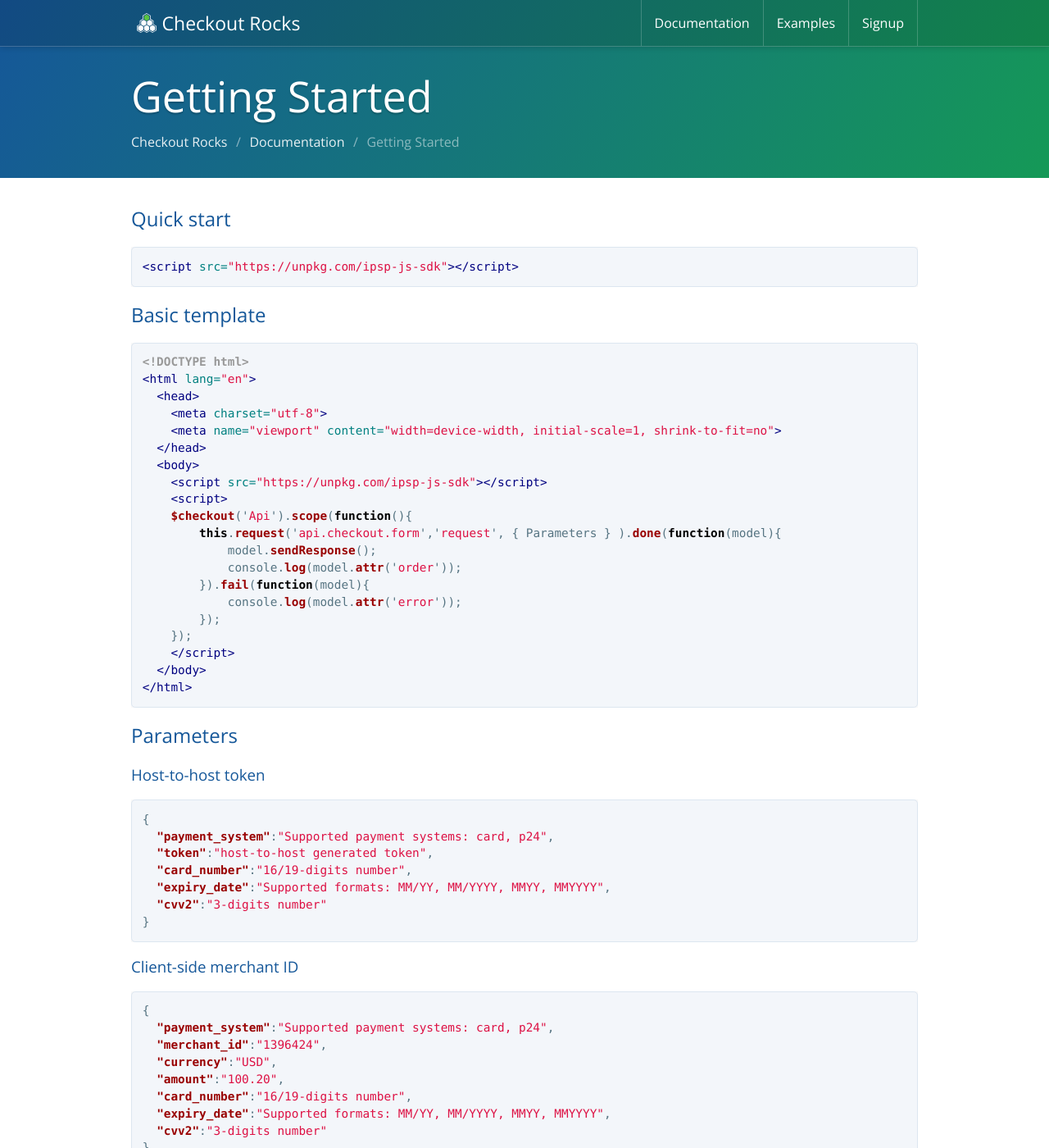
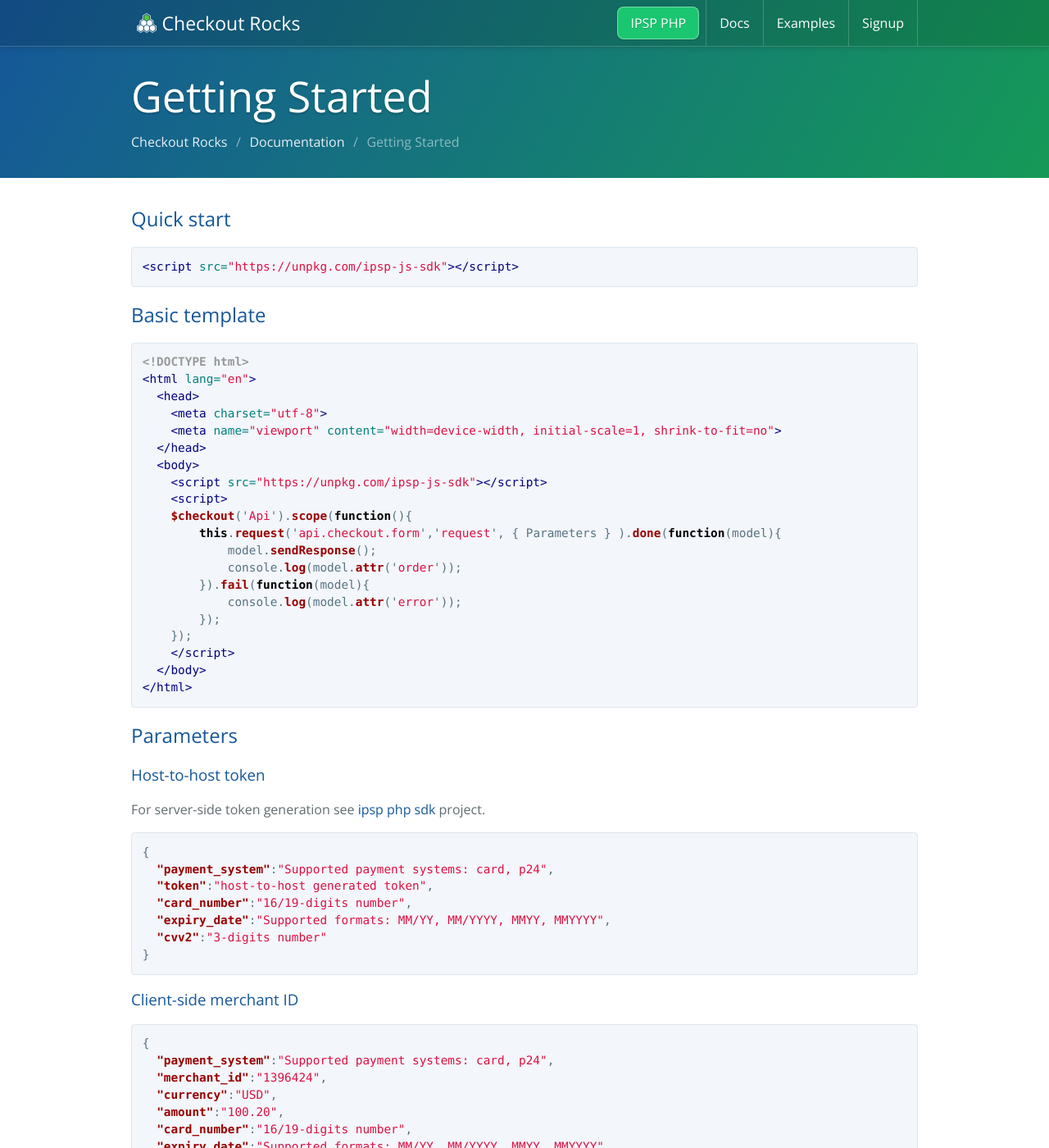
Before and after one commit to cloudipsp/ipsp-js-sdk, a Jekyll site: the page built from docs/docs/2.getting-started.md, in a window 1280 px wide and 1400 px high. Shown: the whole window at 82% size. Built offline with Jekyll 4.4.1, drawn with Linux system fonts in a browser that asks for light colours.

Commit message:
update docs

````diff
--- a/docs/_config.yml
+++ b/docs/_config.yml
@@ -8,6 +8,7 @@ port: 4001
 
 styles:
   - //fonts.googleapis.com/css?family=Open+Sans:300,400,700
+  - //fonts.googleapis.com/css?family=Pacifico
   - /assets/css/main.css
 
 javascript:
@@ -33,7 +34,11 @@ author:
 
 toolbar:
 -
-  name: Documentation
+  name: IPSP PHP
+  class: btn-signup
+  link: https://ipsp-php.com/
+-
+  name: Docs
   link: /docs/
 -
   name: Examples
--- a/docs/assets/css/main.css
+++ b/docs/assets/css/main.css
@@ -1308,3 +1308,31 @@ table.details .param {
     margin-top: 0;
   }
 }
+.page-menu ul {
+  border-left: none;
+}
+.page-menu li.btn-signup a {
+  font-size: 1rem;
+  line-height: 1.8;
+  font-weight: normal;
+  text-transform: uppercase;
+  padding: 0.36rem 1rem;
+  margin: 0.5rem;
+  text-align: center;
+  border-radius: 0.5rem;
+  background-color: #1bc671;
+  text-shadow: 0px 1px rgba(0, 0, 0, 0.2);
+  text-transform: none;
+  box-shadow: inset 0px 0px 1px 1px rgba(255, 255, 255, 0.4), 0px 0px 2px rgba(0, 0, 0, 0.2);
+}
+.page-menu li.btn-signup a:hover {
+  background-color: #fff;
+  color: #159957;
+  text-shadow: none;
+}
+.page-menu li.btn-signup a:active {
+  text-shadow: none;
+  box-shadow: inset 0px 0px 5px rgba(0, 0, 0, 0.4);
+  position: relative;
+  top: 1px;
+}
--- a/docs/docs/2.getting-started.md
+++ b/docs/docs/2.getting-started.md
@@ -38,6 +38,7 @@ headline: Getting Started
 
 ### Host-to-host token
 
+For server-side token generation see [ipsp php sdk](https://ipsp-php.com/) project.
 
 ```json
 {
````
Also changed, not shown: docs/assets/css/main.less (+33 -0 lines).
